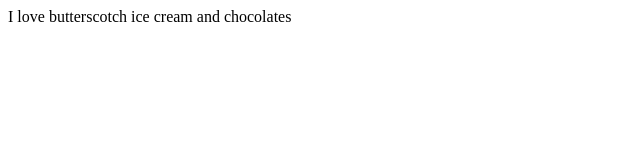
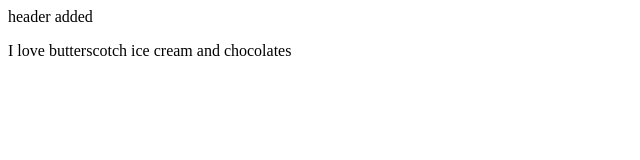
Before and after one commit to Uchaniakash/demo-fun-learn, a plain HTML site: page index.html in a window 1280 px wide. Shown: the whole page, without its empty margins (0-640 px from the left). Drawn offline with Linux system fonts and the light colour scheme.

Commit message:
header added

```diff
--- a/index.html
+++ b/index.html
@@ -1,4 +1,5 @@
 <html>
 <title> This is our website</title>
+<h> header added </h>
 <p>I love butterscotch ice cream and chocolates</p>
 </html>
```
